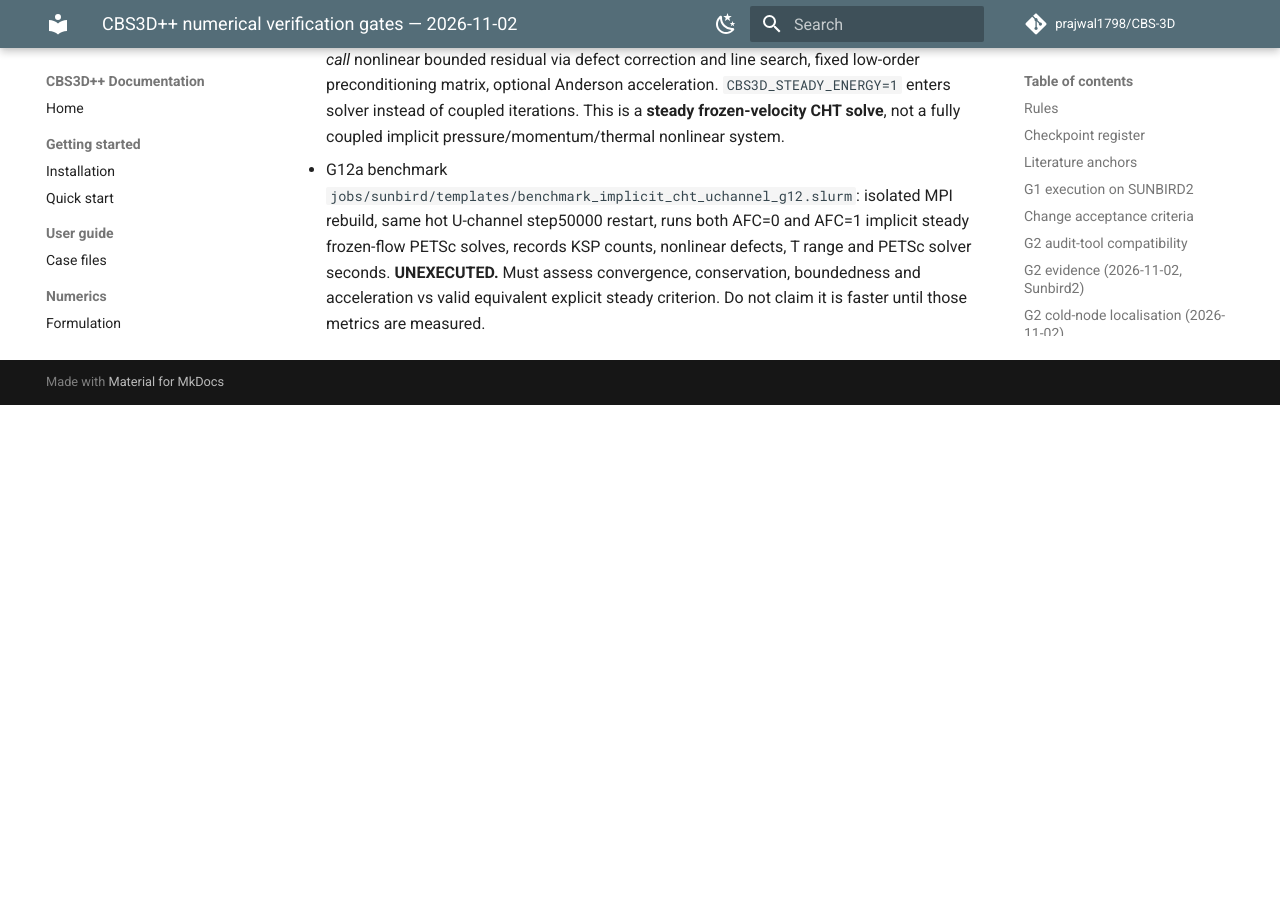
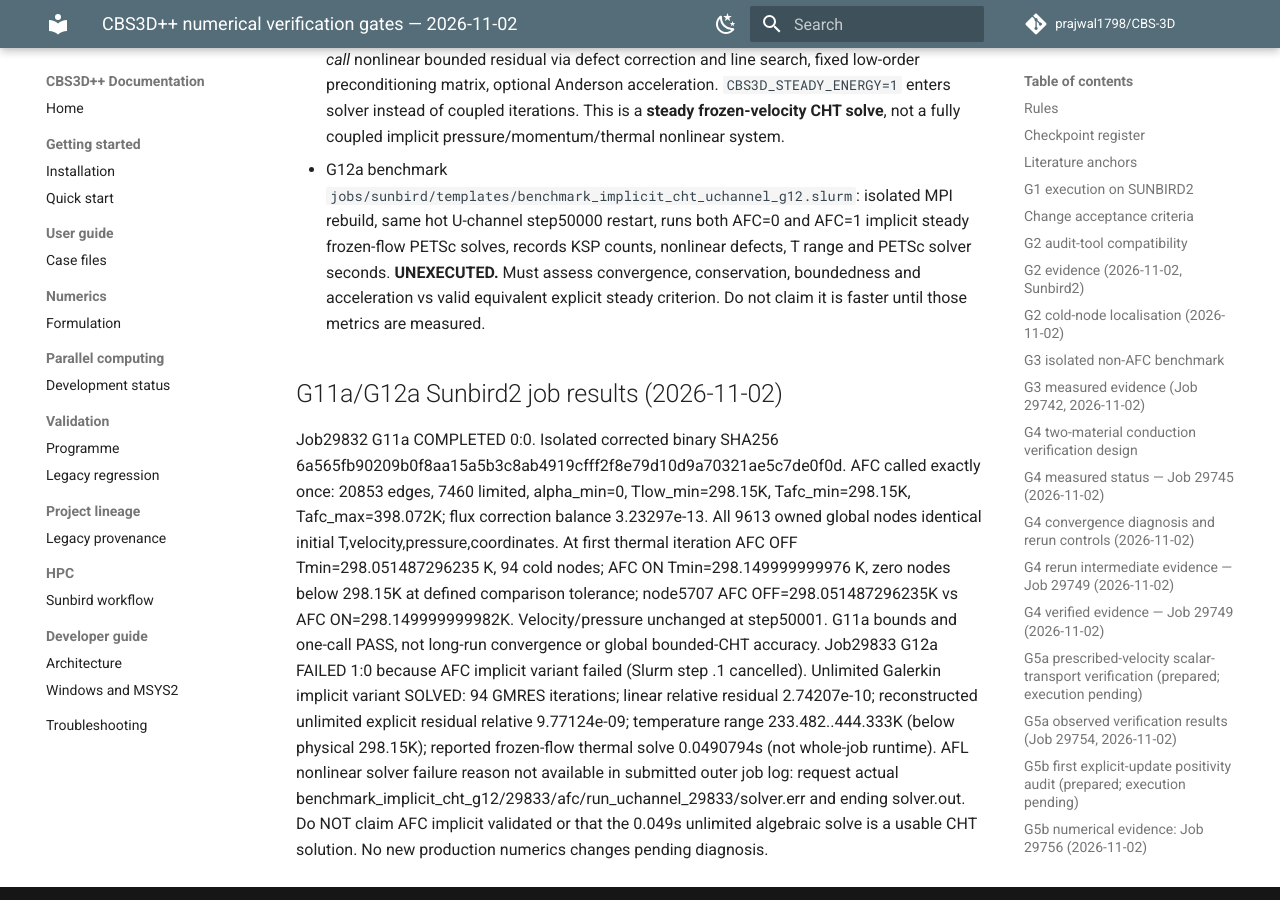
Before and after one commit to prajwal1798/CBS-3D, an MkDocs documentation site: the page built from docs/verification/CBS3D_NUMERICAL_VERIFICATION_GATES.md, in a window 1280 px wide and 900 px high, scrolled down 22179 px. Built offline with MkDocs 1.6.1 and Material for MkDocs 9.7.7, drawn with Linux system fonts in a browser that asks for light colours; comment, search, counter and statistics services are not loaded; before the commit the page ends 22584 px from its top, so only the background shows below that; some of the changed text lies outside the part shown.

Commit message:
docs: G11a AFC single-call first-step PASS; implicit Galerkin unbounded and implicit AFC failure need diagnosis

```diff
--- a/docs/verification/CBS3D_NUMERICAL_VERIFICATION_GATES.md
+++ b/docs/verification/CBS3D_NUMERICAL_VERIFICATION_GATES.md
@@ -26,8 +26,8 @@
 | G8 | Serial/MPI and restart parity | Independent solutions agree at declared tolerances | G8a PASS (29786); G8b PASS (29788) one-step 2-vs-4 ranks; G8c PASS (29789) 100-step 2-vs-4 ranks max dT 7.33e-12 K, du 2.52e-13 m/s, dp 1.88e-13 Pa; serial comparison pending. |
 | G9 | Time/iteration convergence | Stationary residual, dt-variation and stopping robustness | Pending |
 | G10 | Grid convergence of quantities of interest | Tmax, interface flux, wall gradient and outlet enthalpy | Pending |
-| G11 | Additional stabilisation only if needed | Isolated failure, specific literature choice, accuracy + bounds verified | AFC is THERMAL only. Double-AFC production invocation found via restart wrapper plus production loop and corrected on audit branch (unbuilt); G11a isolated one-step AFC bounds/effectiveness check prepared, pending. |
-| G12 | Implicit acceleration only after verification | Same discrete result, lower runtime, robust nonlinear residual | PETSc SteadyEnergySolver.cpp already has frozen-flow implicit CHT (GMRES+ASM/ILU, optional nonlinear AFC defect correction); G12a isolated U-channel benchmark prepared; results pending, fully coupled implicit flow not implemented. |
+| G11 | Additional stabilisation only if needed | Isolated failure, specific literature choice, accuracy + bounds verified | G11a one-step AFC PASS (Job29832) after single-call source correction: AFC call=1; Tmin OFF 298.051487K vs ON 298.15K; 94 cold nodes ->0; pressure/velocity unchanged; correction balance 3.23e-13. Long-run accuracy/conservation pending. |
+| G12 | Implicit acceleration only after verification | Same discrete result, lower runtime, robust nonlinear residual | G12a Job29833: unlimited frozen-flow PETSc implicit converged in 94 GMRES iterations, ~0.04908s, but Tmin=233.482K (nonphysical); AFC-enabled implicit variant FAILED. Need solver.err and AFC trace before diagnosing/changing nonlinear solver. |
 
 ## Literature anchors
 
@@ -300,3 +300,8 @@ G8b Job 29788: Slurm COMPLETED 0:0, 6s; independent four-rank partition, identic
 - G11a test `jobs/sunbird/templates/verify_afc_one_call_uchannel_g11.slurm` builds modified source in isolated scratch, runs exactly one U-channel AFC-on step from original step50000 restart and checks runtime AFC invocation count=1, all 9613 owned-node initial fields equal, final pressure/velocity match AFC-off baseline, temperature lower bound >=298.15K. Independent comparator `tools/audit_afc_uchannel_first_step_g11.py`. If run fails, keep outcome visible; do not automatically change AFC settings or assert its effectiveness.
 - **Existing implicit implementation:** `src/solver/SteadyEnergySolver.cpp` solves `-M T=c+q` at fixed velocity with PETSc GMRES+ASM/ILU(1) by default. With AFC=1 it solves the *single-call* nonlinear bounded residual via defect correction and line search, fixed low-order preconditioning matrix, optional Anderson acceleration. `CBS3D_STEADY_ENERGY=1` enters solver instead of coupled iterations. This is a **steady frozen-velocity CHT solve**, not a fully coupled implicit pressure/momentum/thermal nonlinear system.
 - G12a benchmark `jobs/sunbird/templates/benchmark_implicit_cht_uchannel_g12.slurm`: isolated MPI rebuild, same hot U-channel step50000 restart, runs both AFC=0 and AFC=1 implicit steady frozen-flow PETSc solves, records KSP counts, nonlinear defects, T range and PETSc solver seconds. **UNEXECUTED.** Must assess convergence, conservation, boundedness and acceleration vs valid equivalent explicit steady criterion. Do not claim it is faster until those metrics are measured.
+
+
+## G11a/G12a Sunbird2 job results (2026-11-02)
+Job29832 G11a COMPLETED 0:0. Isolated corrected binary SHA256 6a565fb90209b0f8aa15a5b3c8ab4919cfff2f8e79d10d9a70321ae5c7de0f0d. AFC called exactly once: 20853 edges, 7460 limited, alpha_min=0, Tlow_min=298.15K, Tafc_min=298.15K, Tafc_max=398.072K; flux correction balance 3.23297e-13. All 9613 owned global nodes identical initial T,velocity,pressure,coordinates. At first thermal iteration AFC OFF Tmin=298.051487296235 K, 94 cold nodes; AFC ON Tmin=298.149999999976 K, zero nodes below 298.15K at defined comparison tolerance; node5707 AFC OFF=298.051487296235K vs AFC ON=298.149999999982K. Velocity/pressure unchanged at step50001. G11a bounds and one-call PASS, not long-run convergence or global bounded-CHT accuracy.
+Job29833 G12a FAILED 1:0 because AFC implicit variant failed (Slurm step .1 cancelled). Unlimited Galerkin implicit variant SOLVED: 94 GMRES iterations; linear relative residual 2.74207e-10; reconstructed unlimited explicit residual relative 9.77124e-09; temperature range 233.482..444.333K (below physical 298.15K); reported frozen-flow thermal solve 0.0490794s (not whole-job runtime). AFL nonlinear solver failure reason not available in submitted outer job log: request actual benchmark_implicit_cht_g12/29833/afc/run_uchannel_29833/solver.err and ending solver.out. Do NOT claim AFC implicit validated or that the 0.049s unlimited algebraic solve is a usable CHT solution. No new production numerics changes pending diagnosis.
```
